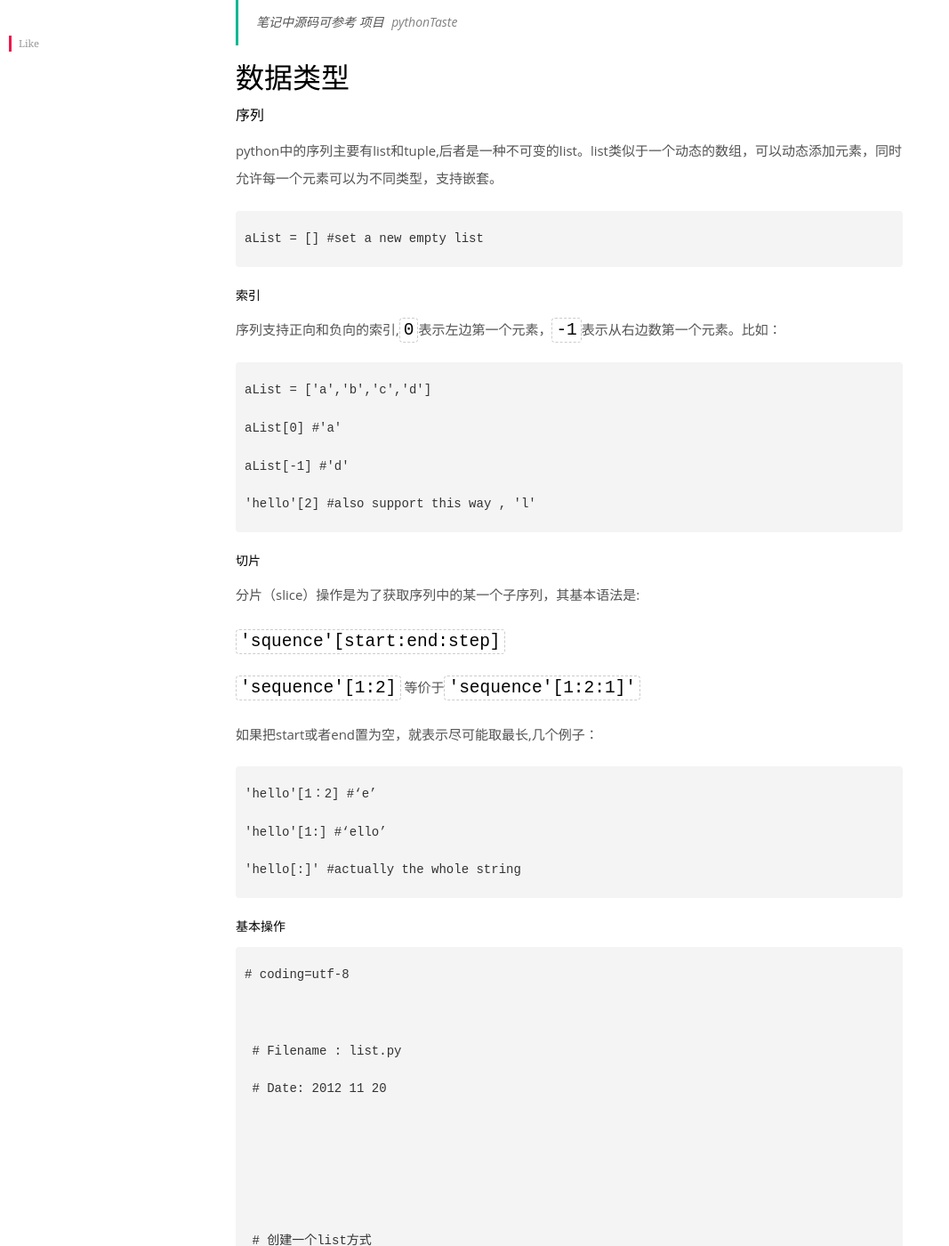
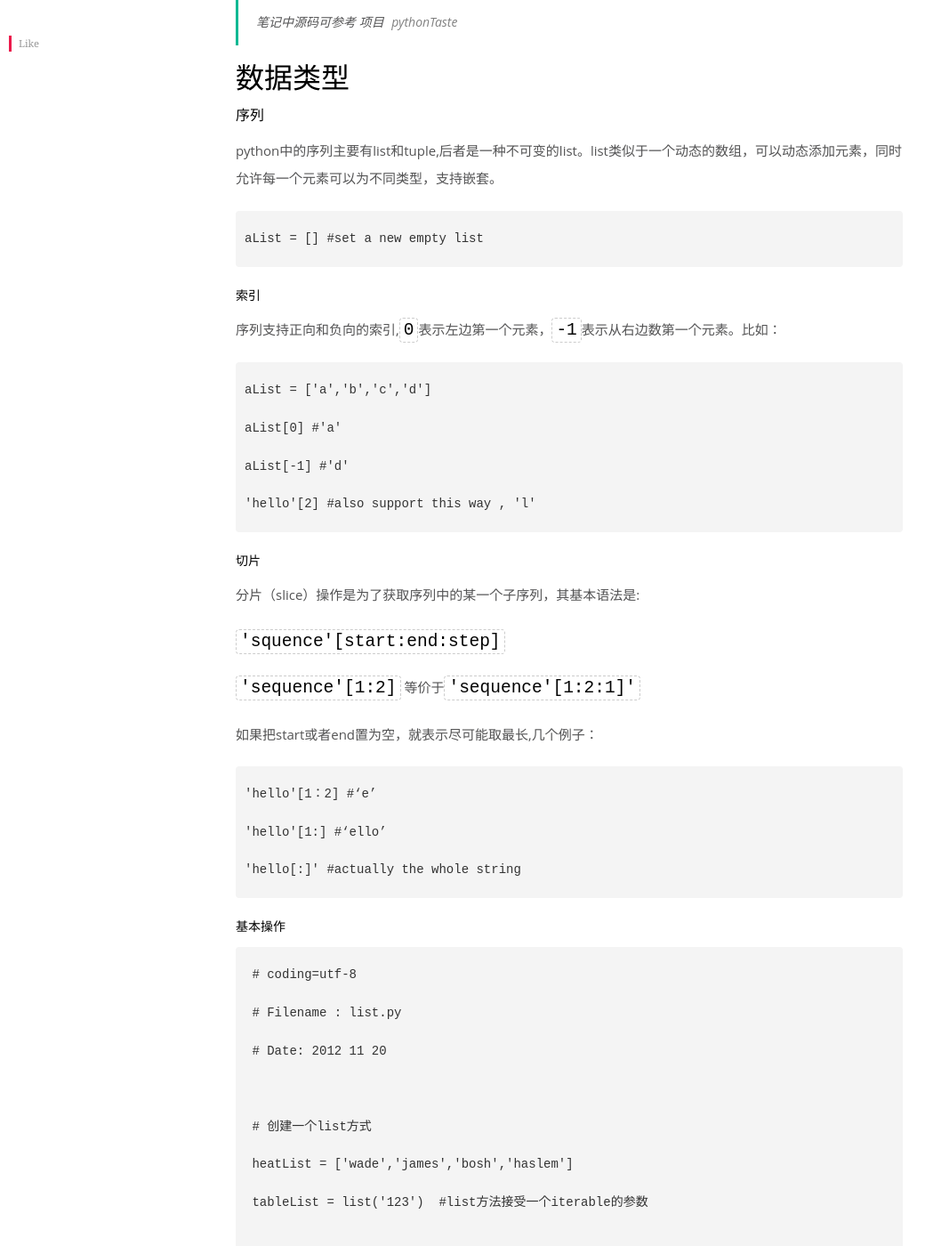
Before and after one commit to leeon/leeon.github.com, a Jekyll site: the page built from note/language/python.md, in a window 1280 px wide and 1400 px high, scrolled down 331 px. Shown: the whole window at 89% size, without its empty margins (0-1067 px from the left). Built offline with Jekyll 4.4.1, drawn with Linux system fonts in a browser that asks for light colours; Markdown is read by kramdown in place of the engine named in the settings; comment, search, counter and statistics services are not loaded; some of the changed text lies outside the part shown.

Commit message:
edit some python note

```diff
--- a/note/language/python.md
+++ b/note/language/python.md
@@ -12,18 +12,16 @@ group: language
 
 ###序列
 python中的序列主要有list和tuple,后者是一种不可变的list。list类似于一个动态的数组，可以动态添加元素，同时允许每一个元素可以为不同类型，支持嵌套。
-{% highlight python %}
-aList = [] #set a new empty list
-{% endhighlight %}
+
+    aList = [] #set a new empty list
 
 #####索引
 序列支持正向和负向的索引,`0`表示左边第一个元素，`-1`表示从右边数第一个元素。比如：
-{% highlight python %}
-aList = ['a','b','c','d']
-aList[0] #'a'
-aList[-1] #'d'
-'hello'[2] #also support this way , 'l'
-{% endhighlight %}
+
+    aList = ['a','b','c','d']
+    aList[0] #'a'
+    aList[-1] #'d'
+    'hello'[2] #also support this way , 'l'
 
 #####切片
 分片（slice）操作是为了获取序列中的某一个子序列，其基本语法是:
@@ -34,131 +32,127 @@ aList[-1] #'d'
 `'sequence'[1:2]` 等价于`'sequence'[1:2:1]'`
 
 如果把start或者end置为空，就表示尽可能取最长,几个例子：
-{% highlight python %}
-'hello'[1：2] #‘e’
-'hello'[1:] #‘ello’
-'hello[:]' #actually the whole string
 
-{% endhighlight %}
+    'hello'[1：2] #‘e’
+    'hello'[1:] #‘ello’
+    'hello[:]' #actually the whole string
 
 #####基本操作
 
-{% highlight python %}
-# coding=utf-8
+     # coding=utf-8
+     # Filename : list.py
+     # Date: 2012 11 20
 
- # Filename : list.py
- # Date: 2012 11 20
+     # 创建一个list方式
+     heatList = ['wade','james','bosh','haslem']
+     tableList = list('123')  #list方法接受一个iterable的参数
 
+     print 'Miami heat has ',len(heatList),' NBA Stars , they are:'
 
+     #遍历list中的元素
+     for player in heatList:
+         print player,
 
- # 创建一个list方式
- heatList = ['wade','james','bosh','haslem']
- tableList = list('123')  #list方法接受一个iterable的参数
+     #向list添加元素
+     heatList.append('allen') #方式一：向list结尾添加 参数object
+     print '\nAfter allen join the team ,they are: '
+     print heatList
 
- print 'Miami heat has ',len(heatList),' NBA Stars , they are:'
+     heatList.insert(4,'lewis') #方式二：插入一个元素 参数一：index位置 参数二：object
+     print 'After lewis join the team, they are:'
+     print heatList
 
- #遍历list中的元素
- for player in heatList:
-     print player,
+     heatList.extend(tableList)  #方式三：扩展列表，参数：iterable参数
+     print 'After extend a table list,now they are :'
+     print heatList
 
+     #从list删除元素
+     heatList.remove('1')   #删除方式一：参数object 如有重复元素，只会删除最靠前的
+     print" Remove '1' ..now '1' is gone\n",heatList
 
- #向list添加元素
- heatList.append('allen') #方式一：向list结尾添加 参数object
- print '\nAfter allen join the team ,they are: '
- print heatList
+     heatList.pop()   #删除方式二：pop 可选参数index删除指定位置的元素 默认为最后一个元素
+     print "Pop the last element '3'\n",heatList
 
- heatList.insert(4,'lewis') #方式二：插入一个元素 参数一：index位置 参数二：object
- print 'After lewis join the team, they are:'
- print heatList
+     del heatList[6] #删除方式三：可以删除制定元素或者列表切片
+     print "del '3' at the index 6\n",heatList
 
- heatList.extend(tableList)  #方式三：扩展列表，参数：iterable参数
- print 'After extend a table list,now they are :'
- print heatList
+     #逻辑判断
+     #统计方法 count 参数：具体元素的值
+     print 'james apears ',heatList.count('wade'),' times'
 
- #从list删除元素
- heatList.remove('1')   #删除方式一：参数object 如有重复元素，只会删除最靠前的
- print" Remove '1' ..now '1' is gone\n",heatList
+     #in 和 not in
+     print 'wade in list ? ',('wade' in heatList)
+     print 'wade not in list ? ',('wade' not in heatList)
 
- heatList.pop()   #删除方式二：pop 可选参数index删除指定位置的元素 默认为最后一个元素
- print "Pop the last element '3'\n",heatList
+     #定位 index方法：参数：具体元素的值 可选参数：切片范围
+     print 'allen in the list ? ',heatList.index('allen')
+     #下一行代码会报错，因为allen不在前三名里
+     #print 'allen in the fisrt 3 player ? ',heatList.index('allen',0,3)
 
- del heatList[6] #删除方式三：可以删除制定元素或者列表切片
- print "del '3' at the index 6\n",heatList
+     #排序和反转代码
+     print 'When the list is reversed : '
+     heatList.reverse()
+     print heatList
 
+     print 'When the list is sorted: '
+     heatList.sort() #sort有三个默认参数 cmp=None,key=None,reverse=False 因此可以制定排序参数以后再讲
+     print heatList
 
- #逻辑判断
+     #list 的分片[start:end] 分片中不包含end位置的元素
+     print 'elements from 2nd to 3rd ' , heatList[1:3]
 
- #统计方法 count 参数：具体元素的值
- print 'james apears ',heatList.count('wade'),' times'
-
- #in 和 not in
- print 'wade in list ? ',('wade' in heatList)
- print 'wade not in list ? ',('wade' not in heatList)
-
- #定位 index方法：参数：具体元素的值 可选参数：切片范围
- print 'allen in the list ? ',heatList.index('allen')
- #下一行代码会报错，因为allen不在前三名里
- #print 'allen in the fisrt 3 player ? ',heatList.index('allen',0,3)
-
- #排序和反转代码
- print 'When the list is reversed : '
- heatList.reverse()
- print heatList
-
- print 'When the list is sorted: '
- heatList.sort() #sort有三个默认参数 cmp=None,key=None,reverse=False 因此可以制定排序参数以后再讲
- print heatList
-
- #list 的分片[start:end] 分片中不包含end位置的元素
- print 'elements from 2nd to 3rd ' , heatList[1:3]
-{% endhighlight %}
-
-######表和元组的区别
-
-- 前者可变，后者只读
+> 表和元组的区别 :前者可变，后者只读
 
 ###字典
 
 #####創建
 字典是python中目前仅有的内置mapping类型。其基本数据结构为{key:value..}，是一种`无序`的存储结构。其中key是不可变类型，而value可以是任何类型。
 
-{% highlight python %}
-aPerson = {} # set a new empty dict
-aPerson = {'name':'sara','age':22} #set a new dict
-aPerson = dict([('name','sara'),('age',22)]) # set dict from a list
-{% endhighlight %}
+    aPerson = {} # set a new empty dict
+    aPerson = {'name':'sara','age':22} #set a new dict
+    aPerson = dict([('name','sara'),('age',22)]) # set dict from a list
+
 #####基本使用
-{% highlight python %}
-aPerson = {'name':'sara','age':22}
-len(aPerson) # return the number of keys in a dict
-aPerson['age'] = 21 # set the value of a key
-aPerson['age'] #read the value of a key, I prefer using get()
-del aPerson['age'] # delete a particular key
-'age' in aPerson # True
-{% endhighlight %}
+
+    aPerson = {'name':'sara','age':22}
+    len(aPerson) # return the number of keys in a dict
+    aPerson['age'] = 21 # set the value of a key
+    aPerson['age'] #read the value of a key, I prefer using get()
+    del aPerson['age'] # delete a particular key
+    'age' in aPerson # True
 
 #####內置函數
-{% highlight python %}
-aPerson = {'name':'sara','age':22}
-aPerson.get('name','someone')
-# recommend! if name not in dict return 'someone'  PS:like getItem() in HTML5
-aPerson.keys() # get all the keys in the form of list
-aPerson.values() # get all the values in the form of list
-aPerson.items() # guess !
-aPerson.pop('age') # act the same as pop in stack
-aPerson.clear() # clean the dict --> {}
-aPerson.fromkeys([1,2,3],0) # set a dict from a list of keys with default value 0
-aPerson.copy() #swallow copy of a dict
-{% endhighlight %}
+
+    aPerson = {'name':'sara','age':22}
+    aPerson.get('name','someone')
+    # recommend! if name not in dict return 'someone'  PS:like getItem() in HTML5
+    aPerson.keys() # get all the keys in the form of list
+    aPerson.values() # get all the values in the form of list
+    aPerson.items() # guess !
+    aPerson.pop('age') # act the same as pop in stack
+    aPerson.clear() # clean the dict --> {}
+    aPerson.fromkeys([1,2,3],0) # set a dict from a list of keys with default value 0
+    aPerson.copy() #swallow copy of a dict
 
 #####遍歷
-基本有兩種實現方式：一是遍歷items()生成的list,而是通過iteritems()生成的迭代器，後者效率更高。
 
-{% highlight python %}
-aPerson = {'name':'sara','age':22}
-for k,v in aPerson.iteritems():
-    print k,v
-{% endhighlight %}
+基本有兩種實現方式：一是遍歷`items()`生成的list,二是通過iteritems()生成的迭代器，後者效率更高。
+
+    aPerson = {'name':'sara','age':22}
+    for k,v in aPerson.iteritems():
+        print k,v
+
+
+
+###布尔
+
+`True`和`False`两个内置类型用来表示布尔值，除此之外：
+
++ 0 is false; all other numbers are true.
++ An empty string ("") is false, all other strings are true.
++ An empty list ([]) is false; all other lists are true.
++ An empty tuple (()) is false; all other tuples are true.
++ An empty dictionary ({}) is false; all other dictionaries are true.
 
 
 ------------------------
@@ -166,81 +160,77 @@ for k,v in aPerson.iteritems():
 ####關於深拷貝和淺拷貝
 python中的`copy`和`deep copy`兩個函數，下面是一段代碼形象的表示區別。
 原理概括：對一個對象進行淺拷貝其實新創建了一個類型跟原型對象一樣，其內容是原對象元素的引用。
-{% highlight python %}
-import copy
-a = [1, 2, 3, 4, ['a', 'b']]
-b = a
-c = copy.copy(a)
-d = copy.deepcopy(a)
-a.append(5)
-a[4].append('c')
 
-print 'a = ', a
-print 'b = ', b
-print 'c = ', c
-print 'd = ', d
+    import copy
+    a = [1, 2, 3, 4, ['a', 'b']]
+    b = a
+    c = copy.copy(a)
+    d = copy.deepcopy(a)
+    a.append(5)
+    a[4].append('c')
 
-{% endhighlight %}
+    print 'a = ', a
+    print 'b = ', b
+    print 'c = ', c
+    print 'd = ', d
+
 顯示結果：
-{% highlight bash %}
-a =  [1, 2, 3, 4, ['a', 'b', 'c'], 5]
-b =  [1, 2, 3, 4, ['a', 'b', 'c'], 5]
-c =  [1, 2, 3, 4, ['a', 'b', 'c']]
-d =  [1, 2, 3, 4, ['a', 'b']]
-{% endhighlight %}
+
+    a =  [1, 2, 3, 4, ['a', 'b', 'c'], 5]
+    b =  [1, 2, 3, 4, ['a', 'b', 'c'], 5]
+    c =  [1, 2, 3, 4, ['a', 'b', 'c']]
+    d =  [1, 2, 3, 4, ['a', 'b']]
 
 ------------------------
 ##控制流
 
-###布尔值
-Python中的真假分别表示为：
+###赋值
 
-+ True
-+ False
+Python中没有传统语言中的变量声明，当我们第一次对一个变量进行赋值的时候，就表示声明了一个变量。Python在提供单个变量赋值的同时，还支持多个变量的一起赋值，比如：
 
-在表达式中和`False`等价的有：`None`, `0`, `()`, `{}`, `[]`,而非零为真。
+    (a,b,c) = (1,2,3)
+
+就完成了三个变量的同时赋值。
+
+
 
 ###逻辑
 其中逻辑比较的操作符包括，当比较内建类型或者常量的时候不建议使用`is`，因为`is`比较的是对象的虚拟内存地址，内建类型经常被优化，比如两个值相同的整形变量会指向同一块地址，因此`is`会返回`True`.
-{% highlight python %}
-a > b
-a < b
-a >= b
-a <= b
-a == b #判断值是否相等
-a is b #判断是否为同一对象
-a is not b
-a in b #判断元素是否在制定集合中
-a not in b
-{% endhighlight %}
+
+    a > b
+    a < b
+    a >= b
+    a <= b
+    a == b #判断值是否相等
+    a is b #判断是否为同一对象
+    a is not b
+    a in b #判断元素是否在制定集合中
+    a not in b
 
 逻辑的与或非分别用 `and`, `or `,`not`表示，Python中同样采用`逻辑短路`原则，即`and`前的布尔值为假，则后面的条件表达式不再被执行。
 
 ###if/else/elif
-{% highlight python%}
-age = input('How old are you? ')
-if age > 20:
-    print 'you are older than me.'
-elif age < 20:
-    print 'you are younger than me.'
-else:
-    print 'we are the same age!'
-{% endhighlight %}
+
+    age = input('How old are you? ')
+    if age > 20:
+        print 'you are older than me.'
+    elif age < 20:
+        print 'you are younger than me.'
+    else:
+        print 'we are the same age!'
 
 ###while
-{% highlight python%}
-while condtion:
-	pass
-{% endhighlight %}
+
+    while condtion:
+	    pass
 
 ###for
 
 基础用法，遍历一个列表
-{% highlight python%}
-team = ['duncan','parker','spliter','bannor']
-for player in team:
-	print player
-{% endhighlight %}
+
+    team = ['duncan','parker','spliter','bannor']
+    for player in team:
+	    print player
 
 高级用法：TODO itertools
 
@@ -259,21 +249,18 @@ for player in team:
 
 虽然Python不要求返回值，但是即使没有return，函数也会一个内置的类型 `None`
 
-{% highlight python%}
-def function(params):
-	'''doc string'''
-	pass
-	return
-{% endhighlight%}
+    def function(params):
+	    '''doc string'''
+	    pass
+	    return
 
 Python中支持函数的嵌套声明，比如:
-{%highlight python%}
-def produce():
-    print"in the process of producing.."
-    def pack():
-        print"in the process of packing..."
-    pack()
-{%endhighlight%}
+
+    def produce():
+        print"in the process of producing.."
+        def pack():
+            print"in the process of packing..."
+        pack()
 
 ####作用域
 调用函数的时候，Python会创建一个新的作用域，解释器维护一个新的符号表，当遇到一个变量的时候，解释器会首先在当前符号表中寻找，然后是上一级作用域。如果要在函数体内使用全局的变量，需要使用`global`关键字。
@@ -287,34 +274,30 @@ python 函数参数支持比较丰富，主要包括：
 
 #####位置参数
 调用的时候需要按照特地的顺序传递参数，缺点比较明显，你需要记住参数列表，形如：
-{%highlight python%}
-def func(param1,param2):
-    pass
-func(1,2) #bad code hard to read
-func(param1 = 1,param2 =2) #keyword arguments
-{%endhighlight%}
+
+    def func(param1,param2):
+        pass
+    func(1,2) #bad code hard to read
+    func(param1 = 1,param2 =2) #keyword arguments
 
 #####关键字参数
 在定义函数的时候，可以指明参数的默认值，调用的时候，传递参数显式声明参数名，虽然写起来有点多，但是在调用的时候方便了很多。比如大项目中，当调用某些函数的时候，调用者可以选择性的填充参数。
 
-{%highlight python%}
-def func(param1=value1,param2=value2):
-    pass
-{%endhighlight%}
+    def func(param1=value1,param2=value2):
+        pass
 
 #####收集参数or可变参数列表
 Python提供了很好的可变参数列表的支持，`*params`表示一个参数元组，而`**params`表示参数字典，一个小例子就可以看明白，例如：
 
-{%highlight python%}
-def params_collect(*params):
-    print params
+    def params_collect(*params):
+        print params
 
-def params_collect_dict(**params):
-    print params
+    def params_collect_dict(**params):
+        print params
 
-params_collect_dict(name="liyang",sex="man",location="HIT")
-params_collect(1,2,3,4)
-{%endhighlight%}
+    params_collect_dict(name="liyang",sex="man",location="HIT")
+    params_collect(1,2,3,4)
+
 至于如何使用这些参数，看打印结果就知道我们已经获得元组或者字典了，怎么用，你懂的。
 
 这些参数的使用是可以综合在一起的。
```
